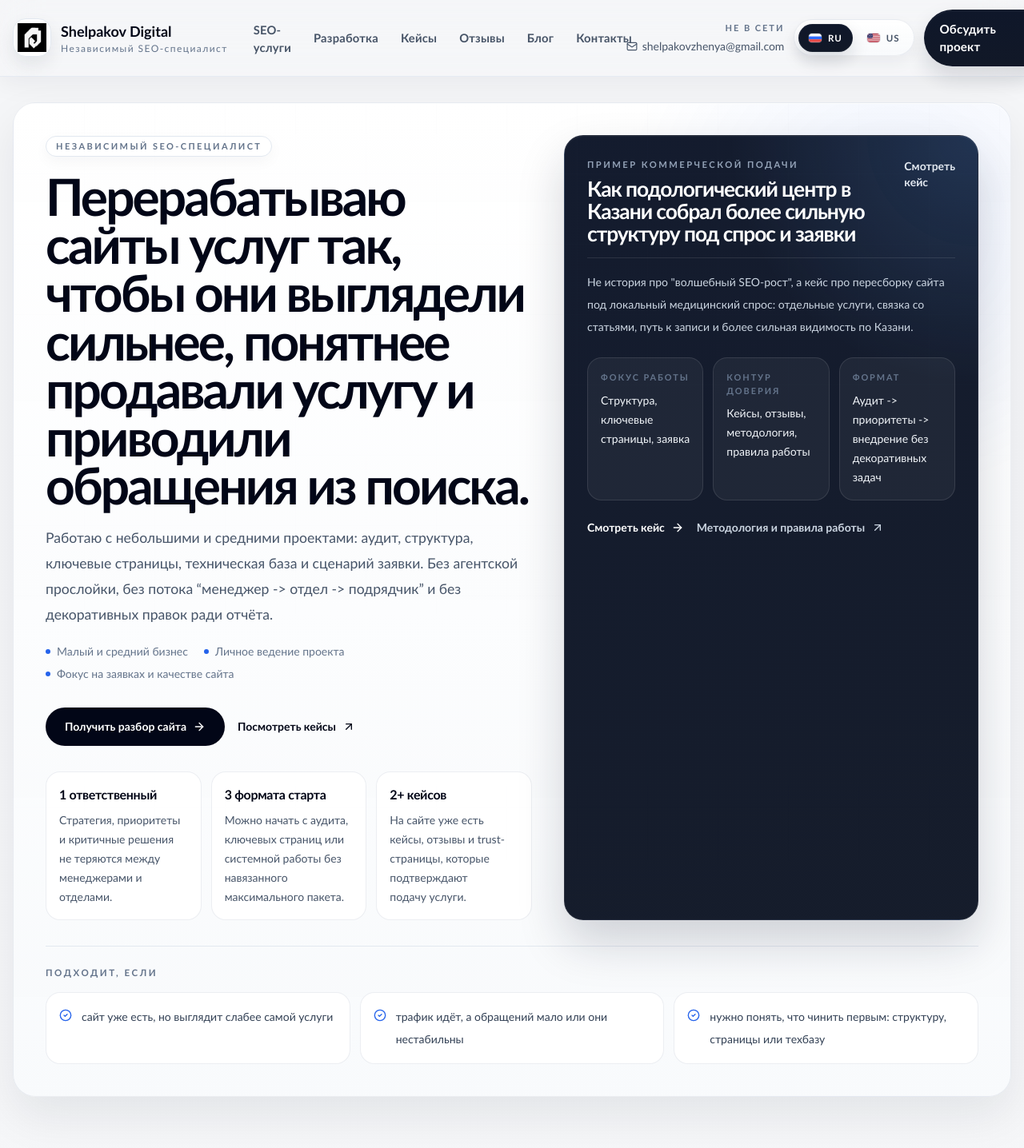
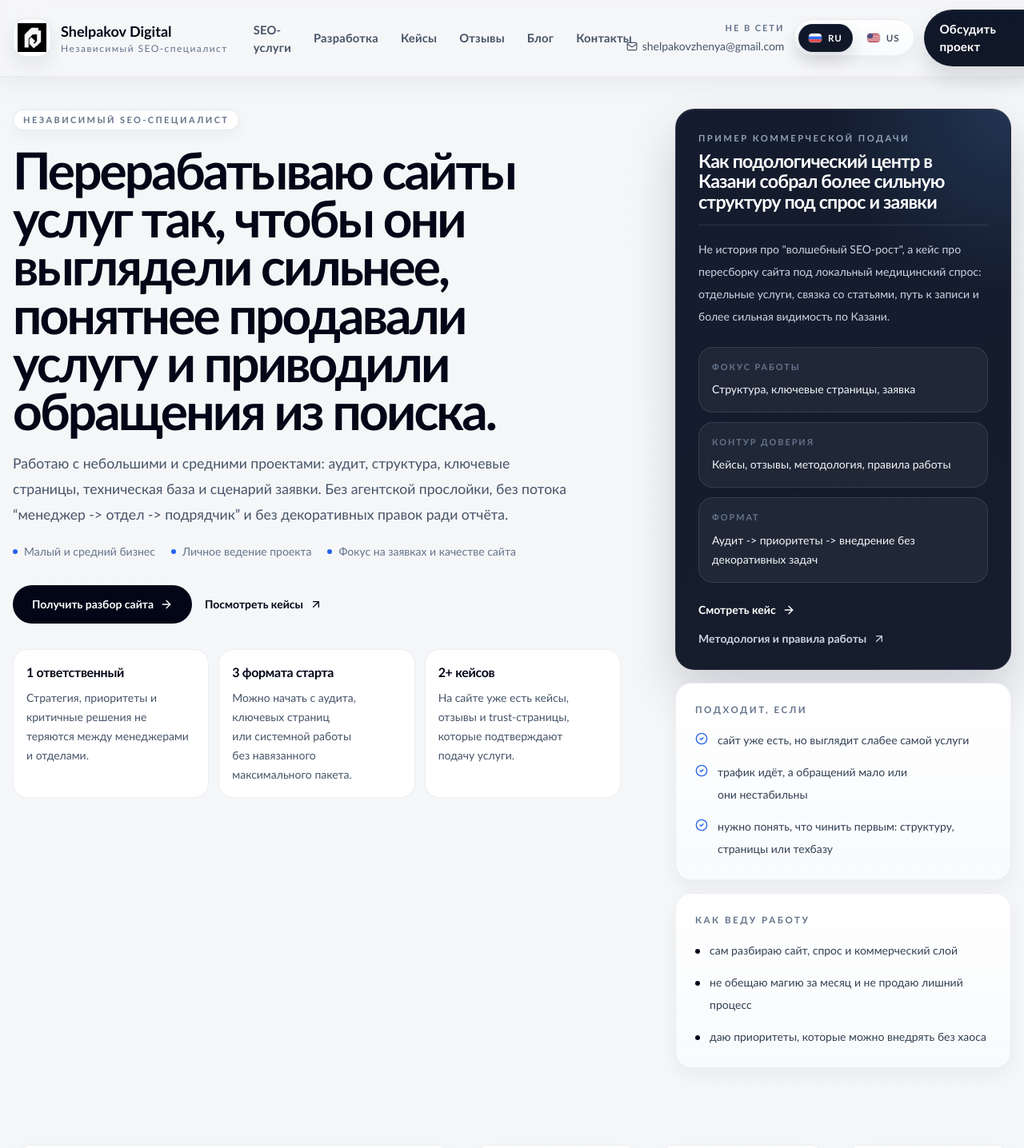
Before and after one commit to shelpakovzhenya-art/seo-services-mvp, a Next.js app: page / in a window 1280 px wide. Shown: the top 1436 px of the page at 80% size. Built offline with nearby package versions, Linux system fonts and the light colour scheme; no server answers; the database is empty.

Commit message:
Tighten homepage hero structure

```diff
--- a/app/page.tsx
+++ b/app/page.tsx
@@ -522,14 +522,13 @@ export default async function HomePage() {
 
   return (
     <div className="home-page-shell overflow-hidden pb-16 md:pb-24">
-      <section className="section-shell-tight !pb-8 !pt-5 md:!pb-12 md:!pt-8">
-        <div className="home-hero relative overflow-hidden px-5 py-6 md:px-8 md:py-8 xl:px-10 xl:py-10">
-          <div className="hero-grid-mask" />
+      <section className="section-shell-tight !pb-8 !pt-6 md:!pb-12 md:!pt-10">
+        <div className="relative">
           <div className="hidden" aria-hidden="true">
             {verificationCode}
           </div>
 
-          <div className="grid gap-8 xl:grid-cols-[minmax(0,1.08fr)_minmax(360px,0.92fr)] xl:gap-10">
+          <div className="grid gap-8 xl:grid-cols-[minmax(0,1.08fr)_minmax(340px,420px)] xl:items-start xl:gap-10">
             <div className="max-w-[760px]">
               <SectionEyebrow>{copy.heroChip}</SectionEyebrow>
 
@@ -578,20 +577,15 @@ export default async function HomePage() {
               </div>
             </div>
 
+            <div className="grid gap-4 xl:justify-self-end">
               <div className="home-proof-panel p-6 md:p-7">
-              <div className="flex items-start justify-between gap-4 border-b border-white/10 pb-4">
-                <div>
+                <div className="border-b border-white/10 pb-4">
                   <div className="text-[0.7rem] font-semibold uppercase tracking-[0.22em] text-slate-400">
                     {locale === 'ru' ? 'Пример коммерческой подачи' : 'Commercial proof snapshot'}
                   </div>
-                  <h2 className="mt-2 text-[1.65rem] font-semibold leading-[1.06] tracking-[-0.04em] text-white">
+                  <h2 className="mt-2 text-[1.45rem] font-semibold leading-[1.08] tracking-[-0.035em] text-white">
                     {heroProofTitle}
                   </h2>
-                </div>
-
-                <Link href={heroProofHref} className="hidden text-sm font-semibold text-slate-200 transition hover:text-white md:inline-flex">
-                  {copy.openCase}
-                </Link>
                 </div>
 
                 <p
@@ -601,7 +595,7 @@ export default async function HomePage() {
                   {heroProofText}
                 </p>
 
-              <div className="mt-6 grid gap-3 md:grid-cols-3">
+                <div className="mt-6 grid gap-3">
                   {heroProofRows.map((item) => (
                     <div key={item.label} className="rounded-[18px] border border-white/10 bg-white/5 px-4 py-4">
                       <div className="text-[0.68rem] font-semibold uppercase tracking-[0.18em] text-slate-500">{item.label}</div>
@@ -636,23 +630,36 @@ export default async function HomePage() {
                   </Link>
                 </div>
               </div>
-          </div>
 
               {leadHeroPanel ? (
-            <div className="mt-8 border-t border-slate-200 pt-6">
+                <div className="home-card p-6">
                   <div className="text-[0.72rem] font-semibold uppercase tracking-[0.22em] text-slate-500">{leadHeroPanel.title}</div>
-              <div className="mt-4 grid gap-3 md:grid-cols-3">
+                  <ul className="mt-4 space-y-3">
                     {leadHeroPanel.items.map((item: string) => (
-                  <div key={item} className="home-inset-card px-4 py-4">
-                    <div className="flex gap-3 text-sm leading-7 text-slate-700">
+                      <li key={item} className="flex gap-3 text-sm leading-7 text-slate-700">
                         <CheckCircle2 className="mt-1 h-4 w-4 shrink-0 text-blue-600" />
                         <span>{item}</span>
+                      </li>
+                    ))}
+                  </ul>
                 </div>
+              ) : null}
+
+              {copy.heroPanels[1] ? (
+                <div className="home-card p-6">
+                  <div className="text-[0.72rem] font-semibold uppercase tracking-[0.22em] text-slate-500">{copy.heroPanels[1].title}</div>
+                  <div className="mt-4 space-y-3">
+                    {copy.heroPanels[1].items.map((item: string) => (
+                      <div key={item} className="flex gap-3 text-sm leading-7 text-slate-700">
+                        <span className="mt-[0.72rem] h-1.5 w-1.5 shrink-0 rounded-full bg-slate-950" />
+                        <span>{item}</span>
                       </div>
                     ))}
                   </div>
                 </div>
               ) : null}
+            </div>
+          </div>
         </div>
       </section>
 
```
Lines whose indentation alone changed are shown as unchanged.
